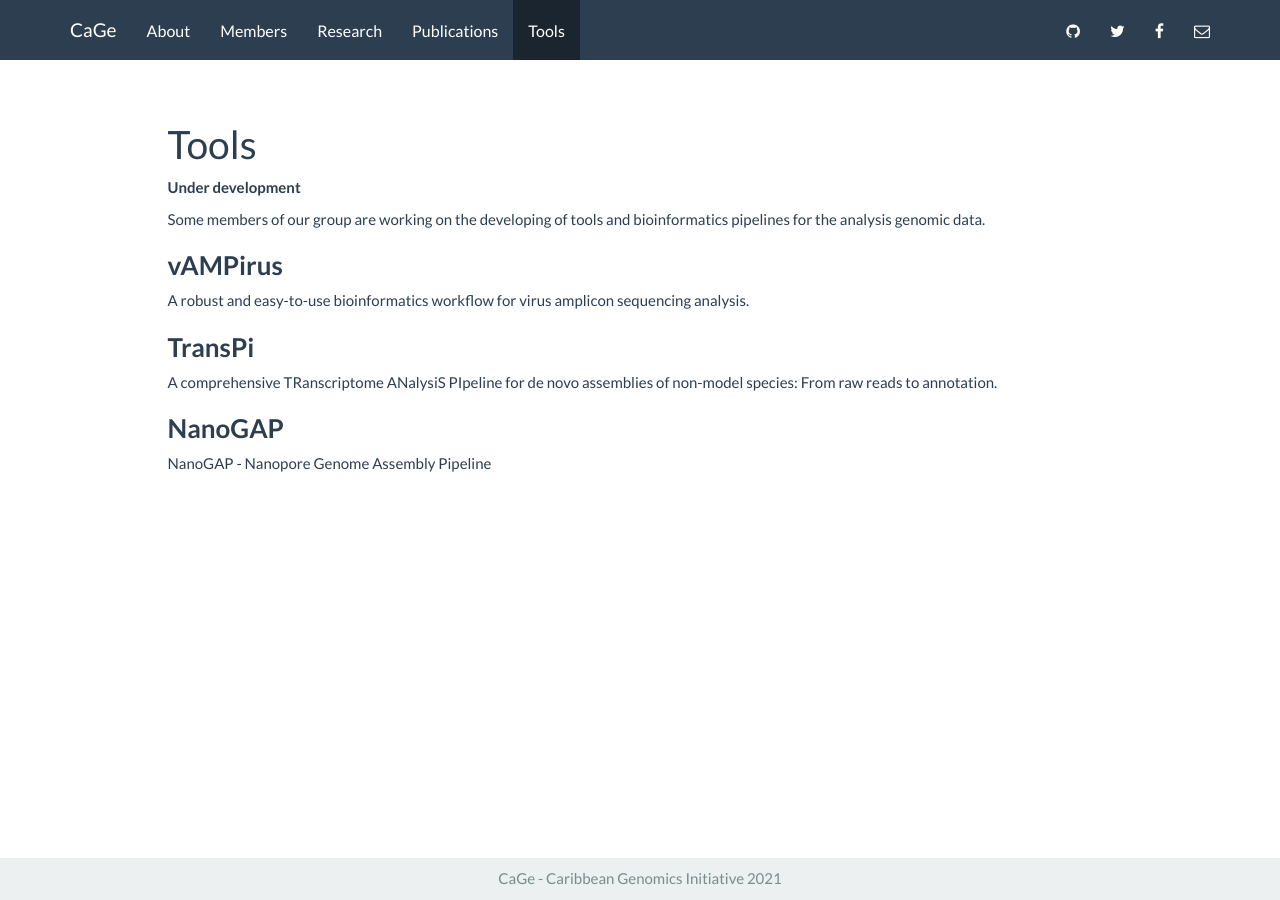
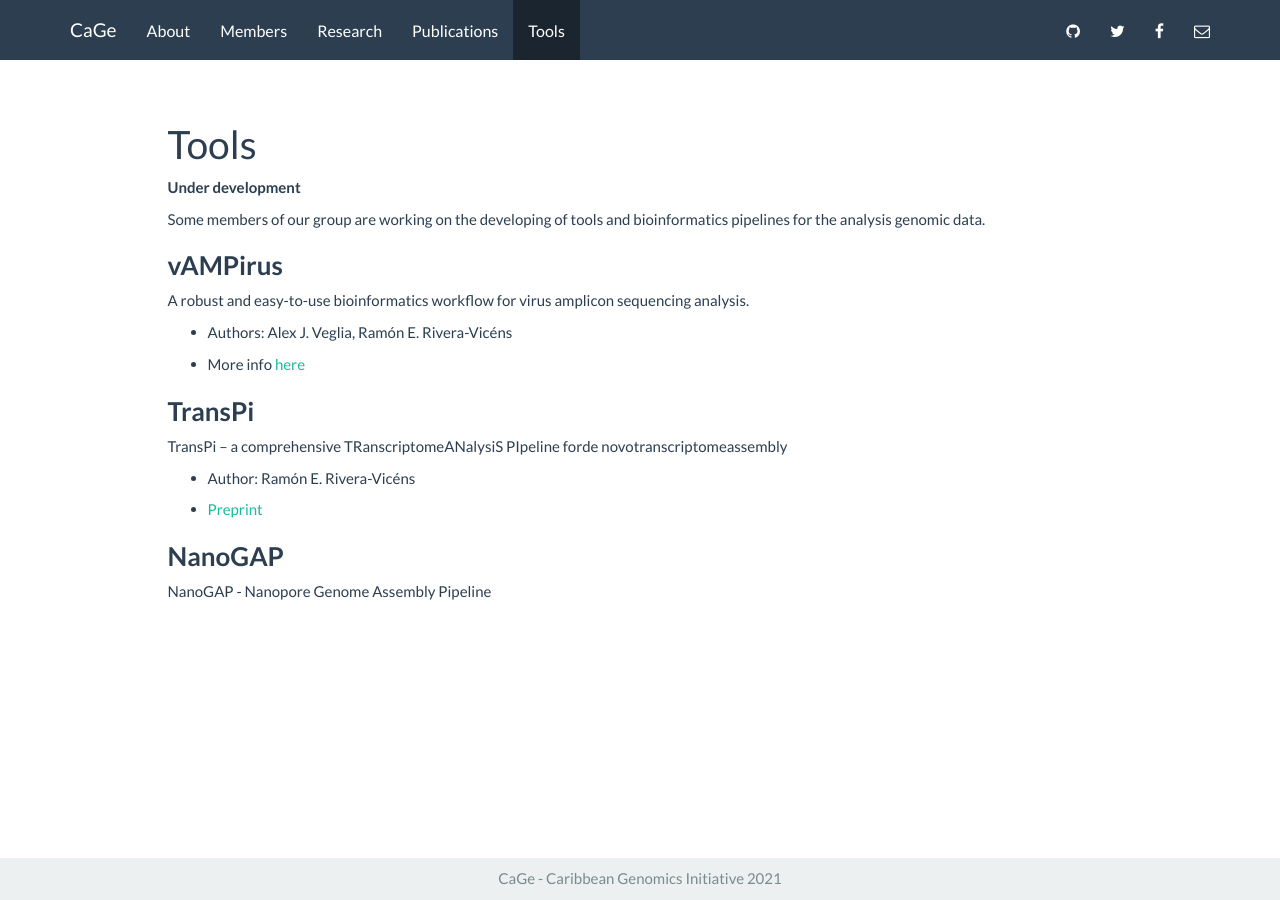
Before and after one commit to CariGen/carigen.github.io, a Jekyll site: the page built from _docs/tools/tools.md, in a window 1280 px wide. Built offline with Jekyll 4.4.1, drawn with Linux system fonts in a browser that asks for light colours.

Commit message:
Add tools info

```diff
--- a/_docs/tools/tools.md
+++ b/_docs/tools/tools.md
@@ -14,8 +14,16 @@ Some members of our group are working on the developing of tools and bioinformat
 ### **vAMPirus**
 A robust and easy-to-use bioinformatics workflow for virus amplicon sequencing analysis.
 
+- Authors: Alex J. Veglia, Ramón E. Rivera-Vicéns
+
+- More info [here](https://github.com/Aveglia/vAMPirus)
+
 ### **TransPi**
-A comprehensive TRanscriptome ANalysiS PIpeline for de novo assemblies of non-model species: From raw reads to annotation.
+TransPi – a comprehensive TRanscriptomeANalysiS PIpeline forde novotranscriptomeassembly
+
+- Author: Ramón E. Rivera-Vicéns
+
+- [Preprint](https://doi.org/10.1101/2021.02.18.431773 )
 
 ### **NanoGAP**
 NanoGAP - Nanopore Genome Assembly Pipeline
```
